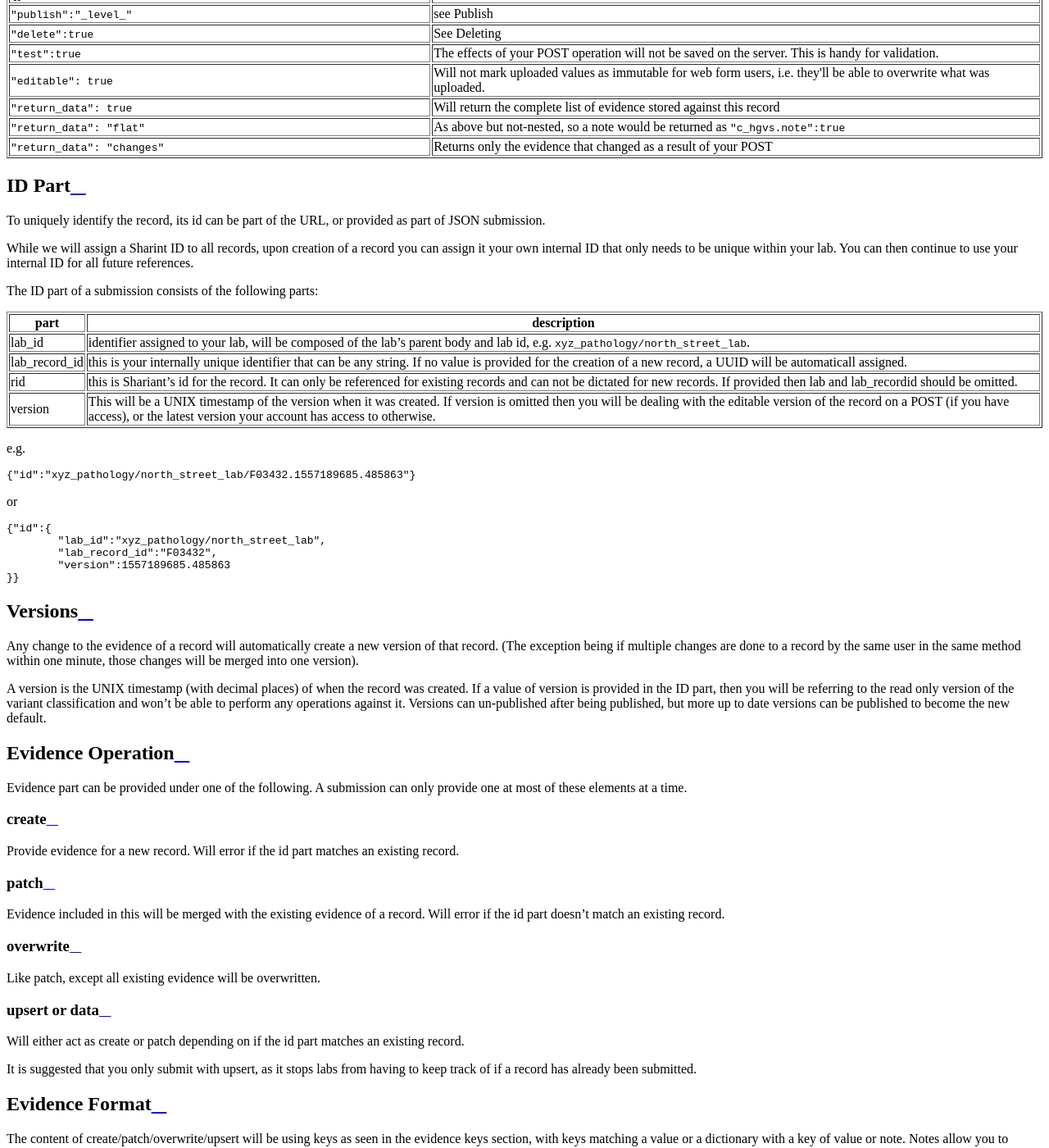
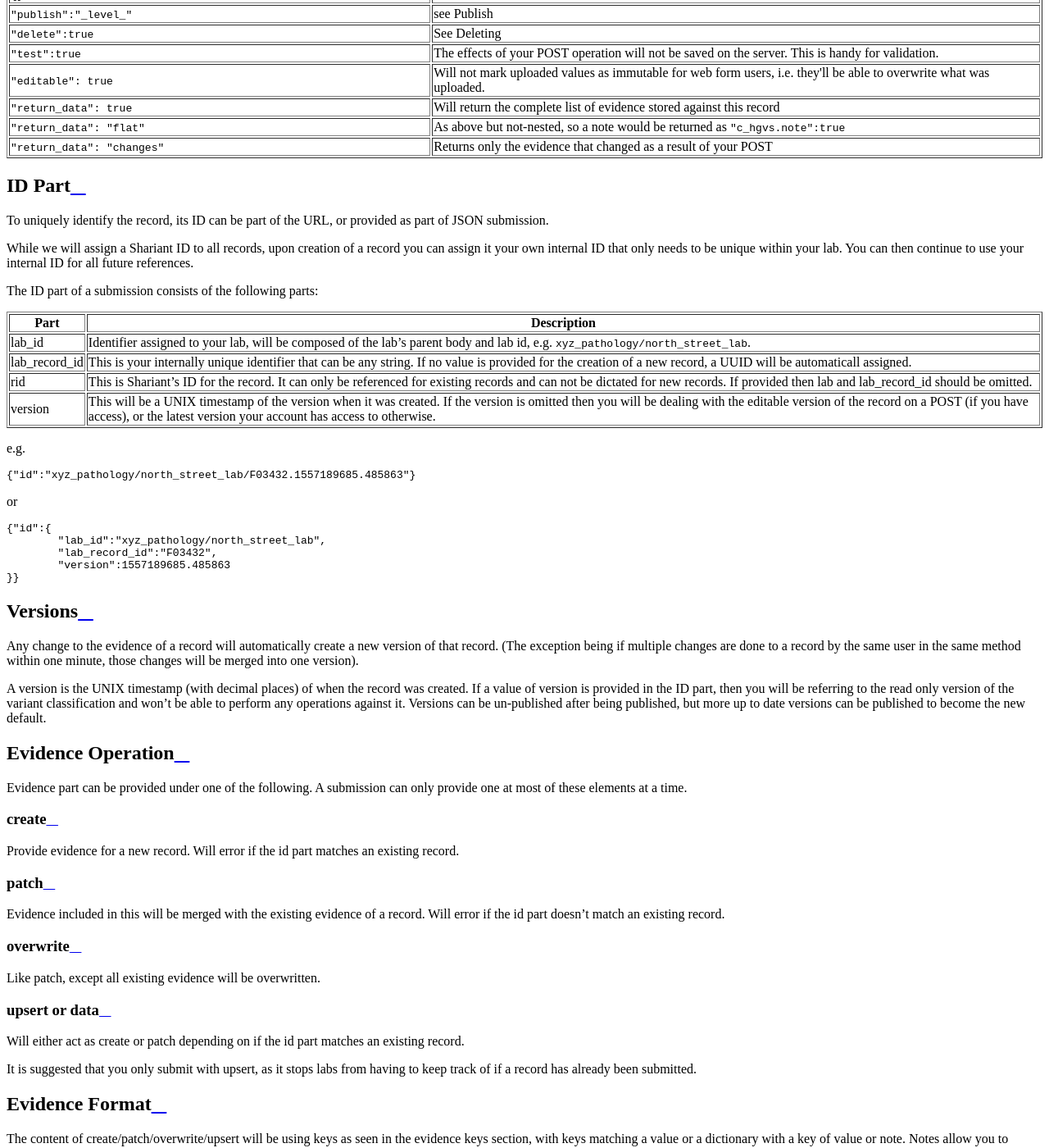
Before and after one commit to SACGF/shariant_docs, a Sphinx documentation site: the page built from docs/integration/api/classification_post.md, in a window 1280 px wide and 1400 px high, scrolled down 1876 px. Shown: the whole window at 82% size. Built offline with Sphinx 7.4.7 and the Read the Docs theme 2.0.0, drawn with Linux system fonts in a browser that asks for light colours.

Commit message:
Update classification_post.md

```diff
--- a/docs/integration/api/classification_post.md
+++ b/docs/integration/api/classification_post.md
@@ -49,18 +49,18 @@ or
 |`"return_data": "changes"`|Returns only the evidence that changed as a result of your POST|
 
 ## ID Part
-To uniquely identify the record, its id can be part of the URL, or provided as part of JSON submission.
+To uniquely identify the record, its ID can be part of the URL, or provided as part of JSON submission.
 
-While we will assign a Sharint ID to all records, upon creation of a record you can assign it your own internal ID that only needs to be unique within your lab. You can then continue to use your internal ID for all future references.
+While we will assign a Shariant ID to all records, upon creation of a record you can assign it your own internal ID that only needs to be unique within your lab. You can then continue to use your internal ID for all future references.
 
 The ID part of a submission consists of the following parts:
 
-|part|description|
+|Part|Description|
 |----|-----------|
-|lab_id|identifier assigned to your lab, will be composed of the lab’s parent body and lab id, e.g. `xyz_pathology/north_street_lab`.|
-|lab_record_id|this is your internally unique identifier that can be any string. If no value is provided for the creation of a new record, a UUID will be automaticall assigned.|
-|rid|this is Shariant’s id for the record. It can only be referenced for existing records and can not be dictated for new records. If provided then lab and lab_recordid should be omitted.|
-|version|This will be a UNIX timestamp of the version when it was created. If version is omitted then you will be dealing with the editable version of the record on a POST (if you have access), or the latest version your account has access to otherwise.|
+|lab_id|Identifier assigned to your lab, will be composed of the lab’s parent body and lab id, e.g. `xyz_pathology/north_street_lab`.|
+|lab_record_id|This is your internally unique identifier that can be any string. If no value is provided for the creation of a new record, a UUID will be automaticall assigned.|
+|rid|This is Shariant’s ID for the record. It can only be referenced for existing records and can not be dictated for new records. If provided then lab and lab_record_id should be omitted.|
+|version|This will be a UNIX timestamp of the version when it was created. If the version is omitted then you will be dealing with the editable version of the record on a POST (if you have access), or the latest version your account has access to otherwise.|
 
 e.g.
 
@@ -82,7 +82,7 @@ Any change to the evidence of a record will automatically create a new version o
 
 A version is the UNIX timestamp (with decimal places) of when the record was created.
 If a value of version is provided in the ID part, then you will be referring to the read only version of the variant classification and won’t be able to perform any operations against it.
-Versions can un-published after being published, but more up to date versions can be published to become the new default.
+Versions can be un-published after being published, but more up to date versions can be published to become the new default.
 
 ## Evidence Operation
 
```
